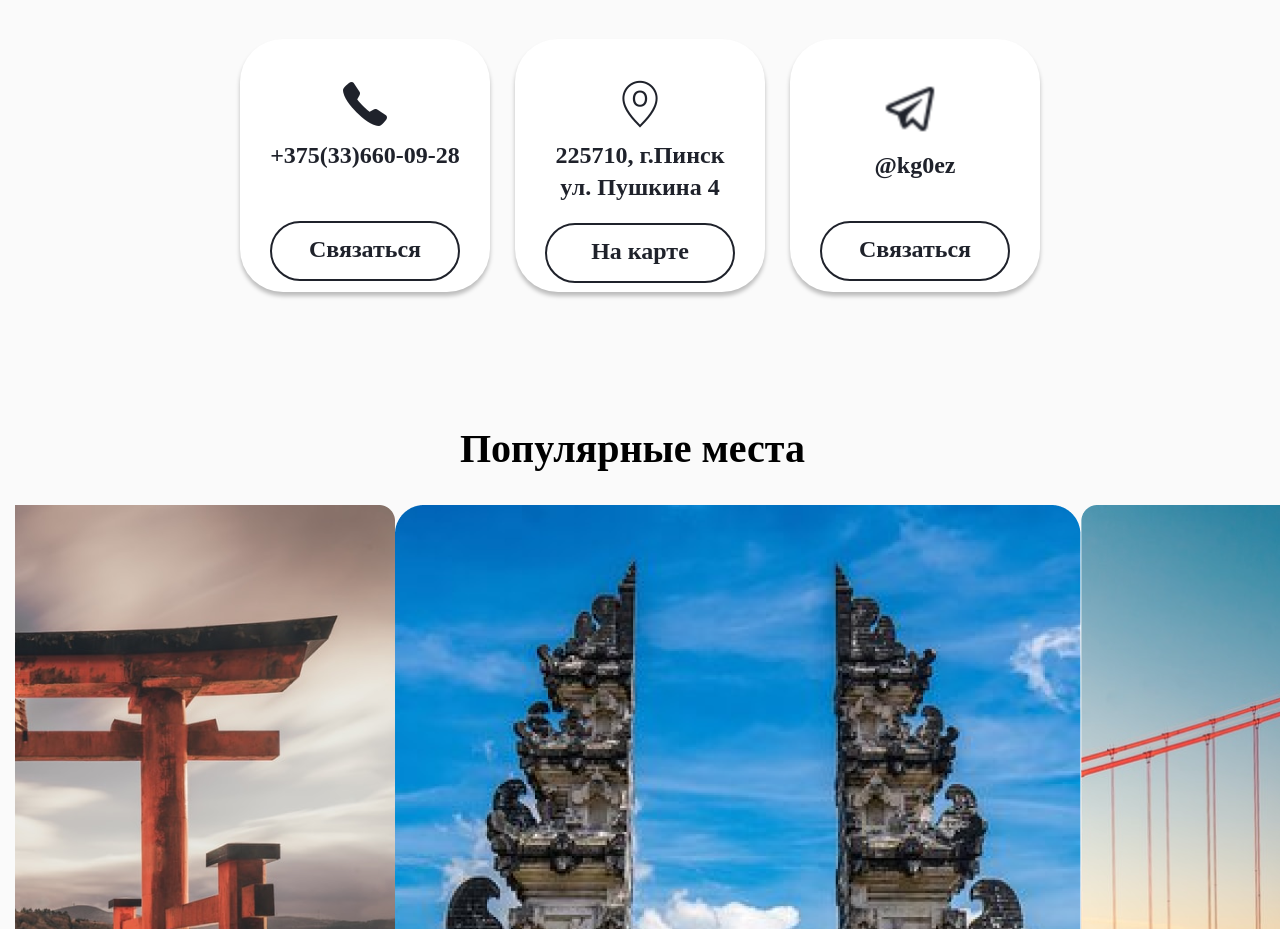
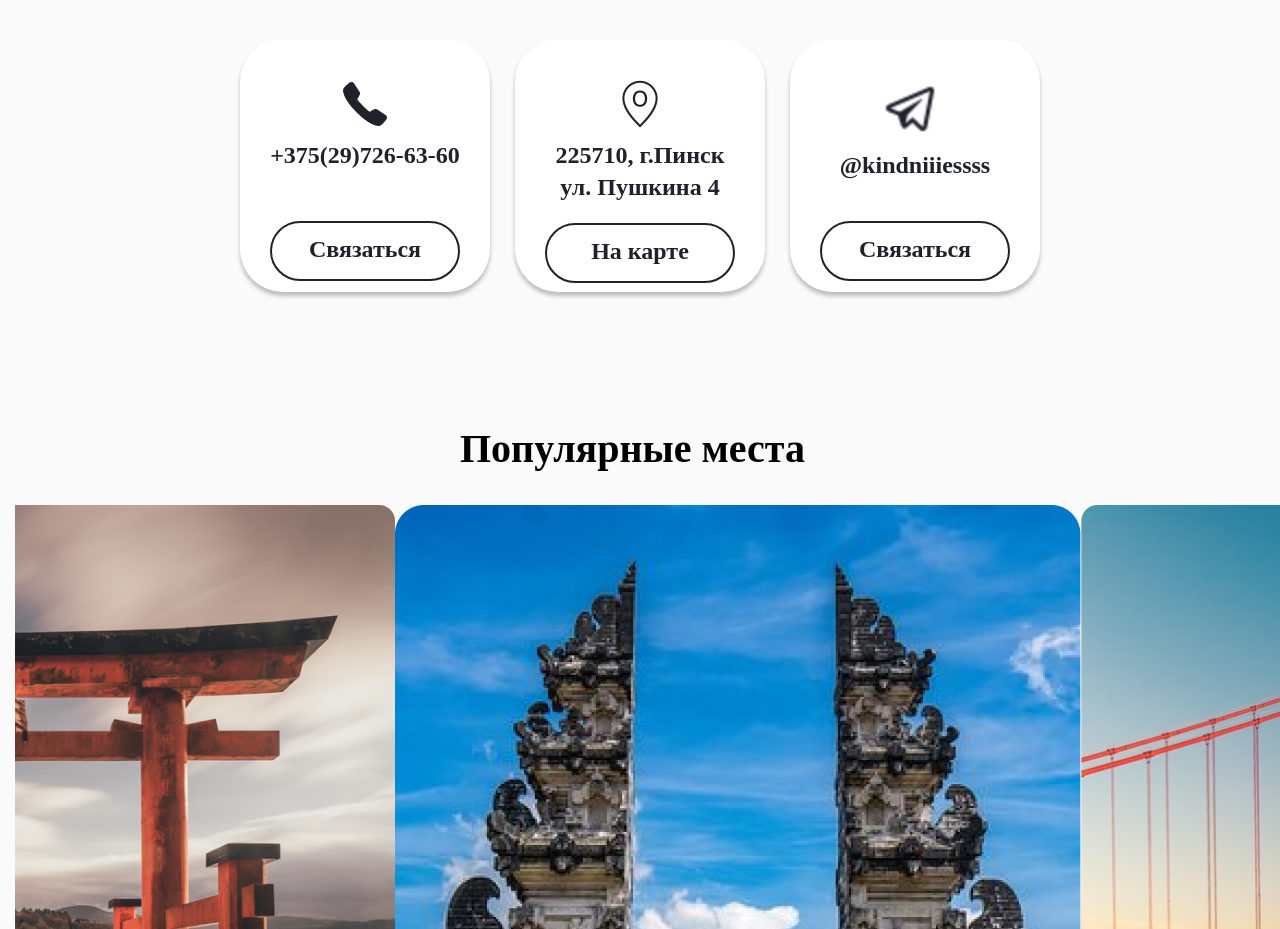
Before and after one commit to veronikagutko/ver-web, a plain HTML site: page index.html in a window 1280 px wide. Shown: the part 1906-2835 px from the top of the page. Drawn offline with Linux system fonts and the light colour scheme.

Commit message:
Update index.html

```diff
--- a/index.html
+++ b/index.html
@@ -130,7 +130,7 @@
                 <div class="touch-block__body">
                     <div class="body-phone">
                         <img class="phone-img" src="img/getIntouch/phone-1F222B.png" alt="phone">
-                        <h1 class="phone-text">+375(33)660-09-28</h1>
+                        <h1 class="phone-text">+375(29)726-63-60</h1>
                         <div class="phone-thouch">Связаться</div>
                     </div>
                     <div class="body-marker">
@@ -142,7 +142,7 @@
                     </div>
                     <div class="body-telegram">
                         <img class="telegram-img" src="img/getIntouch/telegram-1F222B.png" alt="telegram">
-                        <h1 class="telegram-text">@kg0ez</h1>
+                        <h1 class="telegram-text">@kindniiiessss</h1>
                         <div class="telegram-thouch">Связаться</div>
                     </div>
                 </div>
@@ -320,7 +320,7 @@
                 <div class="footer__container _container">
                     <div class="footer__copu">Все права защищены © Horizon</div>
                     <div class="footer__social">
-                        <a href="https://www.instagram.com/polesskie.brodyagi/?next=https%3A%2F%2Fwww.instagram.com%2F%3F__coig_login%3D1" class="social__item item-inst"><img src="img/social/icons8-instagram-48.png" /></a>
+                        <a href="https://www.instagram.com/kind._.ness/" class="social__item item-inst"><img src="img/social/icons8-instagram-48.png" /></a>
                         <a href="https://twitter.com/?lang=en" class="social__item item-tw"><img src="img/social/icons8-twitter-48.png" /></a>
                         <a href="https://www.youtube.com/@SergeTsarik" class="social__item item-yt"><img src="img/social/icons8-youtube-48.png" /></a>
                     </div>
```
